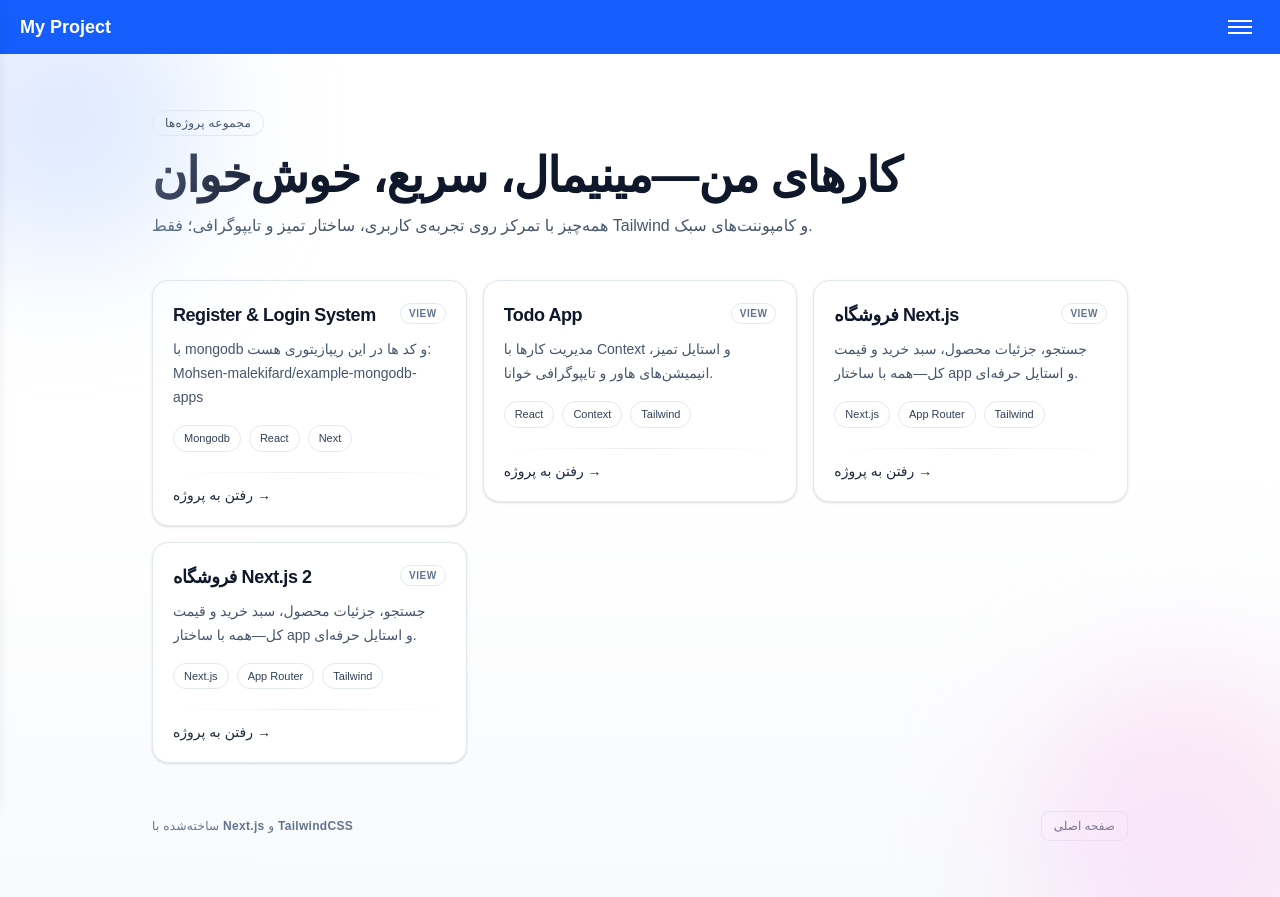
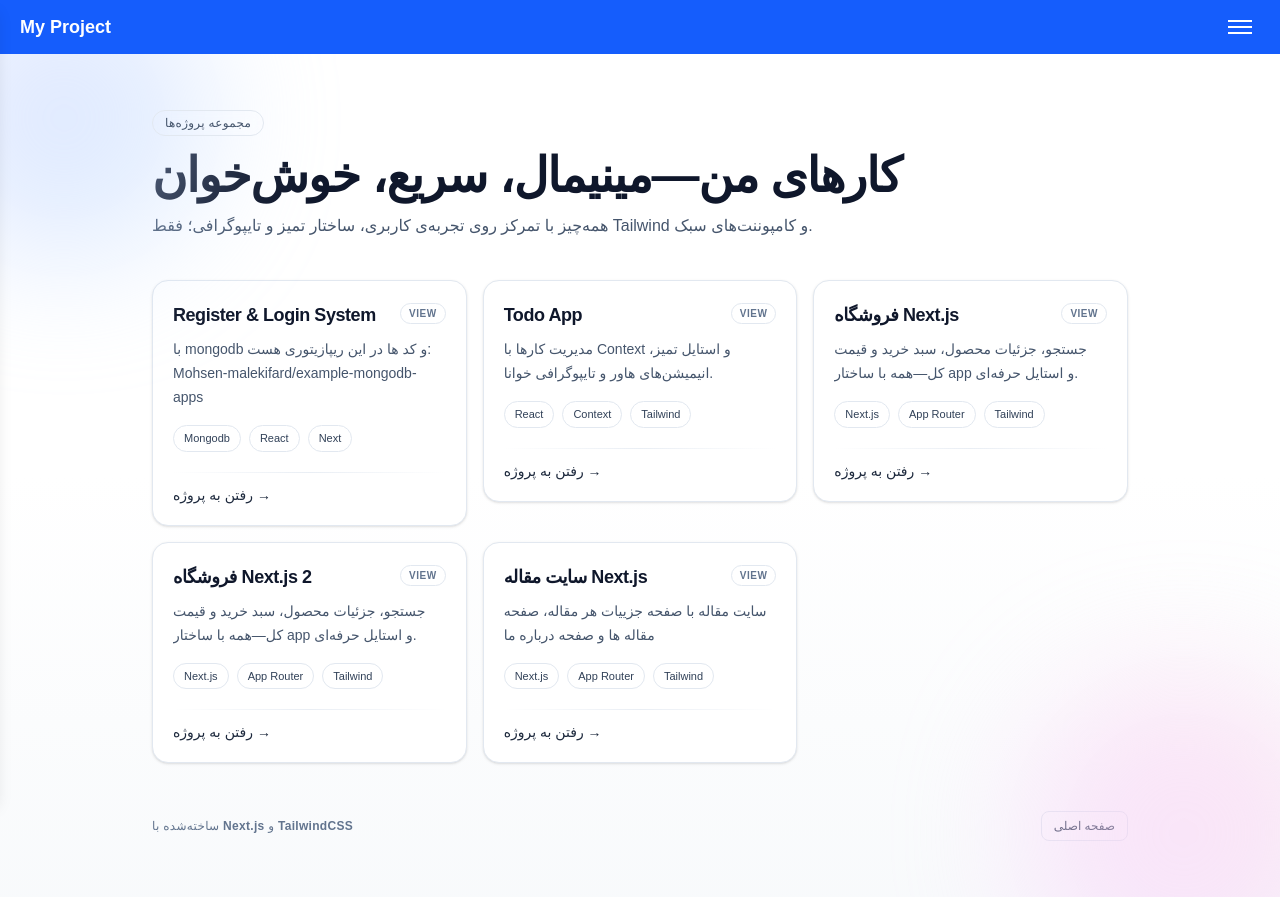
Before and after one commit to Mohsen-malekifard/My-Projects-2025, a Next.js app in the folder my-ap/: page / in a window 1280 px wide. Built offline with nearby package versions, Linux system fonts and the light colour scheme.

Commit message:
Update page.js

```diff
--- a/my-ap/app/page.js
+++ b/my-ap/app/page.js
@@ -24,6 +24,12 @@ const projects = [
     href: "/Shop-2",
     title: "فروشگاه Next.js 2",
     desc: "جستجو، جزئیات محصول، سبد خرید و قیمت کل—همه با ساختار app و استایل حرفه‌ای.",
+    tags: ["Next.js", "App Router", "Tailwind"],
+  },
+  {
+    href: "/Blog",
+    title: "سایت مقاله Next.js",
+    desc: "سایت مقاله با صفحه جزییات هر مقاله، صفحه مقاله ها و صفحه درباره ما",
     tags: ["Next.js", "App Router", "Tailwind"],
   }
 ];
```
